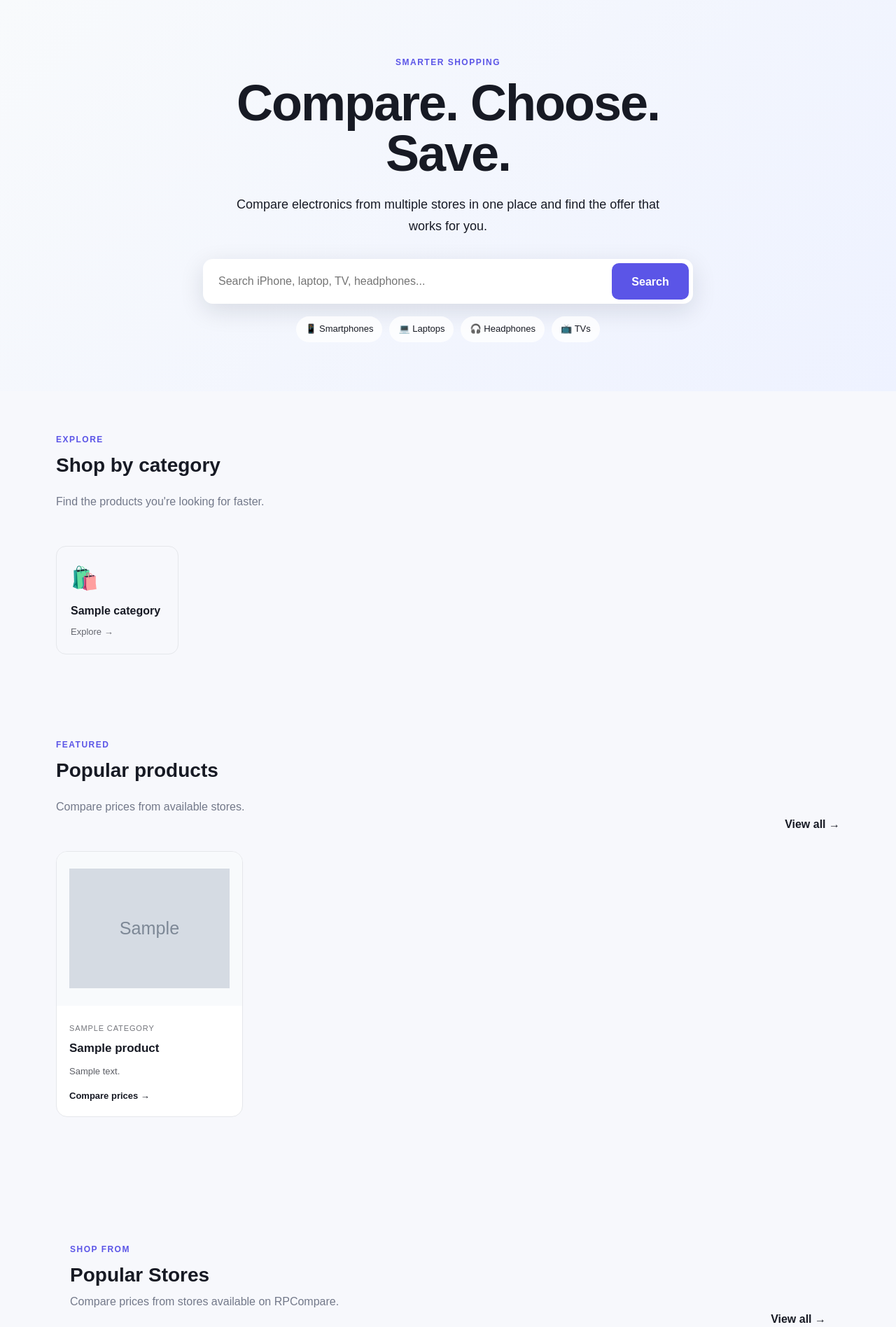
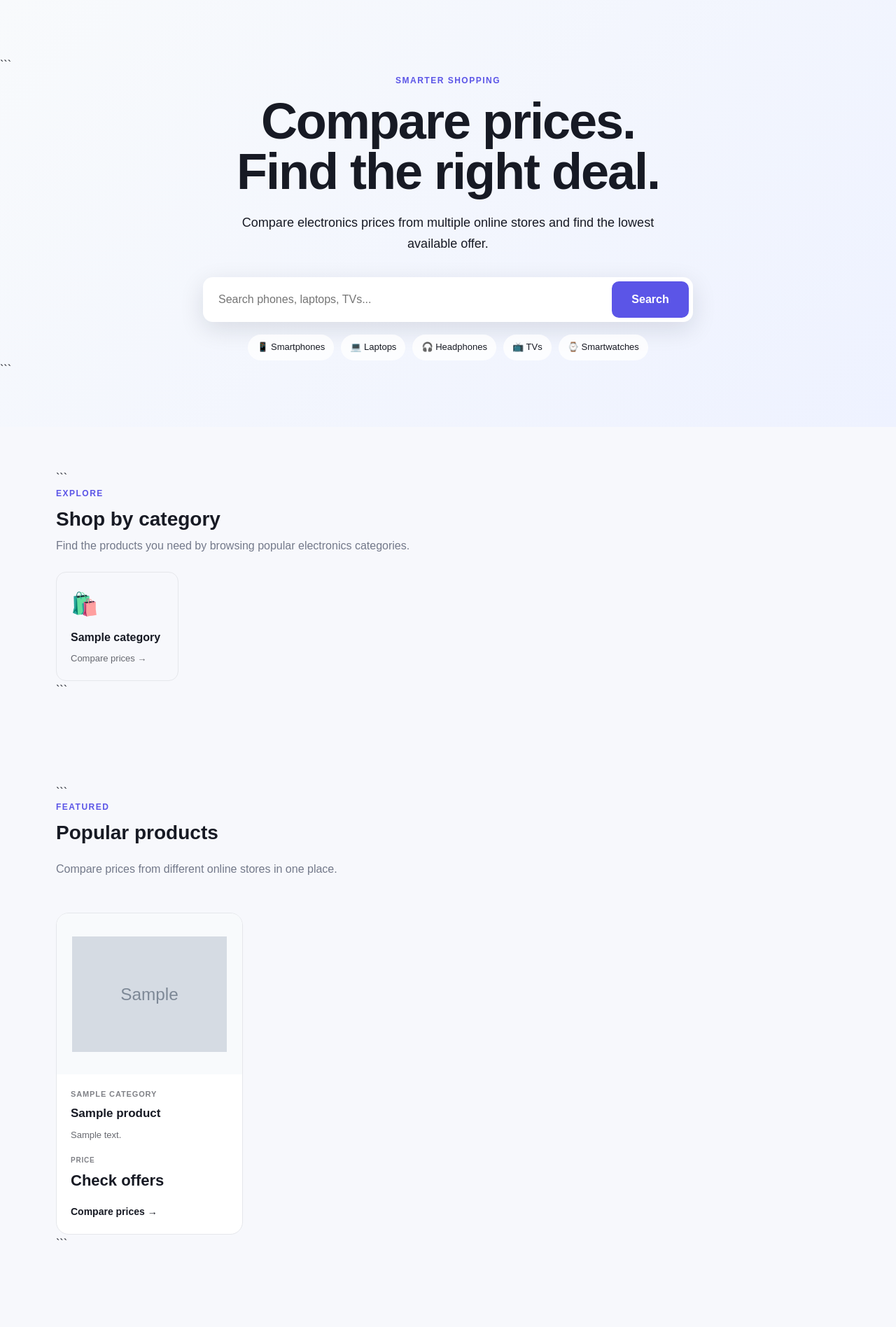
Before and after one commit to skiti-boot/rpcompare, a Django app: page / in a window 1280 px wide. Shown: the part 73-1969 px from the top of the page at 70% size. Run offline with Django 4.2, Linux system fonts and the light colour scheme; tables that the repository leaves empty hold one stand-in row (values such as "Sample post"); grey boxes marked "Sample" are stand-in pictures.

Commit message:
Build professional homepage

````diff
--- a/static/css/style.css
+++ b/static/css/style.css
@@ -2283,3 +2283,147 @@ body.dark .store-logo {
     }
 
 }
+
+/* =========================================
+   PREMIUM PRODUCT CARDS
+   ========================================= */
+
+   .product-card-new {
+    position: relative;
+    display: block;
+    overflow: hidden;
+    border: 1px solid #e5e7eb;
+    border-radius: 18px;
+    background: #fff;
+    text-decoration: none;
+    transition:
+        transform .22s ease,
+        box-shadow .22s ease,
+        border-color .22s ease;
+}
+
+.product-card-new:hover {
+    transform: translateY(-6px);
+    box-shadow: 0 18px 40px rgba(15, 23, 42, .12);
+    border-color: #d1d5db;
+}
+
+.product-image-new {
+    height: 230px;
+    display: flex;
+    align-items: center;
+    justify-content: center;
+    background: #f8fafc;
+    overflow: hidden;
+}
+
+.product-image-new img {
+    width: 100%;
+    height: 100%;
+    object-fit: contain;
+    padding: 22px;
+    transition: transform .3s ease;
+}
+
+.product-card-new:hover .product-image-new img {
+    transform: scale(1.05);
+}
+
+.product-card-body {
+    padding: 20px;
+}
+
+.product-category {
+    margin-bottom: 7px;
+    font-size: 11px;
+    font-weight: 700;
+    text-transform: uppercase;
+    letter-spacing: .08em;
+    opacity: .55;
+}
+
+.product-card-body h3 {
+    margin: 0;
+    font-size: 17px;
+    line-height: 1.35;
+}
+
+.product-card-body p {
+    margin: 9px 0 0;
+    font-size: 13px;
+    line-height: 1.5;
+    opacity: .65;
+}
+
+.price-row {
+    margin-top: 18px;
+}
+
+.price-row small {
+    display: block;
+    font-size: 10px;
+    font-weight: 700;
+    letter-spacing: .08em;
+    opacity: .55;
+}
+
+.price-row strong {
+    display: block;
+    margin-top: 3px;
+    font-size: 22px;
+}
+
+.store-name {
+    margin-top: 5px;
+    font-size: 13px;
+    opacity: .6;
+}
+
+.compare-link {
+    display: inline-block;
+    margin-top: 16px;
+    font-size: 14px;
+    font-weight: 700;
+}
+
+
+/* DARK MODE */
+
+body.dark .product-card-new {
+    background: #1f2937;
+    border-color: #374151;
+}
+
+body.dark .product-image-new {
+    background: #111827;
+}
+
+body.dark .product-card-new:hover {
+    border-color: #4b5563;
+    box-shadow: 0 18px 40px rgba(0, 0, 0, .35);
+}
+
+
+/* MOBILE */
+
+@media (max-width: 768px) {
+
+    .product-row {
+        display: flex;
+        overflow-x: auto;
+        gap: 14px;
+        padding-bottom: 12px;
+        scroll-snap-type: x mandatory;
+    }
+
+    .product-card-new {
+        min-width: 255px;
+        flex-shrink: 0;
+        scroll-snap-align: start;
+    }
+
+    .product-image-new {
+        height: 200px;
+    }
+
+}
--- a/templates/home.html
+++ b/templates/home.html
@@ -1,41 +1,50 @@
 {% extends "base.html" %}
 
 {% block title %}
-RPcompare — Compare Prices & Find Better Deals
+RPcompare — Compare Electronics Prices
 {% endblock %}
 
 {% block content %}
 
-<!-- HERO -->
+<!-- =========================================
+     HERO
+     ========================================= -->
 
 <section class="hero">
+
+```
 <div class="container hero-content">
 
     <div class="hero-text">
 
-            <p class="eyebrow">SMARTER SHOPPING</p>
+        <p class="eyebrow">
+            SMARTER SHOPPING
+        </p>
 
         <h1>
-                Compare.
-                <span>Choose.</span>
-                Save.
+            Compare prices.
+            <br>
+            <span>Find the right deal.</span>
         </h1>
 
         <p class="lead">
-                Compare electronics from multiple stores in one place
-                and find the offer that works for you.
+            Compare electronics prices from multiple online stores
+            and find the lowest available offer.
         </p>
 
     </div>
 
-        <form class="hero-search"
+
+    <form
+        class="hero-search"
         action="{% url 'search' %}"
-              method="get">
+        method="get"
+    >
 
         <input
             type="text"
             name="q"
-                placeholder="Search iPhone, laptop, TV, headphones..."
+            placeholder="Search phones, laptops, TVs..."
             aria-label="Search products"
         >
 
@@ -45,32 +54,42 @@ RPcompare — Compare Prices & Find Better Deals
 
     </form>
 
+
     <div class="hero-tags">
+
         <span>📱 Smartphones</span>
         <span>💻 Laptops</span>
         <span>🎧 Headphones</span>
         <span>📺 TVs</span>
+        <span>⌚ Smartwatches</span>
+
     </div>
 
 </div>
+```
+
 </section>
 
-
-<!-- CATEGORIES -->
+<!-- =========================================
+     CATEGORIES
+     ========================================= -->
 
 <section class="container section">
 
-    <div class="section-heading-row">
+```
+<div class="section-heading">
 
-        <div>
-            <p class="eyebrow">EXPLORE</p>
+    <p class="eyebrow">
+        EXPLORE
+    </p>
 
-            <h2>Shop by category</h2>
+    <h2>
+        Shop by category
+    </h2>
 
     <p class="section-description">
-                Find the products you're looking for faster.
+        Find the products you need by browsing popular electronics categories.
     </p>
-        </div>
 
 </div>
 
@@ -79,8 +98,10 @@ RPcompare — Compare Prices & Find Better Deals
 
     {% for c in categories %}
 
-            <a class="category-card"
-               href="{% url 'category' c.slug %}">
+        <a
+            class="category-card"
+            href="{% url 'category' c.slug %}"
+        >
 
             <div class="category-icon">
 
@@ -104,39 +125,53 @@ RPcompare — Compare Prices & Find Better Deals
 
             </div>
 
-                <strong>{{ c.name }}</strong>
+            <strong>
+                {{ c.name }}
+            </strong>
 
-                <span>Explore →</span>
+            <span>
+                Compare prices →
+            </span>
 
         </a>
+
+    {% empty %}
+
+        <p class="muted">
+            No categories available.
+        </p>
 
     {% endfor %}
 
 </div>
+```
 
 </section>
 
-
-<!-- FEATURED PRODUCTS -->
+<!-- =========================================
+     FEATURED PRODUCTS
+     ========================================= -->
 
 <section class="container section">
 
+```
 <div class="section-heading-row">
 
     <div>
-            <p class="eyebrow">FEATURED</p>
 
-            <h2>Popular products</h2>
+        <p class="eyebrow">
+            FEATURED
+        </p>
+
+        <h2>
+            Popular products
+        </h2>
 
         <p class="section-description">
-                Compare prices from available stores.
+            Compare prices from different online stores in one place.
         </p>
+
     </div>
-
-        <a class="section-link"
-           href="{% url 'search' %}">
-            View all →
-        </a>
 
 </div>
 
@@ -145,8 +180,10 @@ RPcompare — Compare Prices & Find Better Deals
 
     {% for p in products %}
 
-            <a class="product-card-new"
-               href="{% url 'product_detail' p.slug %}">
+        <a
+            class="product-card-new"
+            href="{% url 'product_detail' p.slug %}"
+        >
 
             <div class="product-image-new">
 
@@ -171,18 +208,20 @@ RPcompare — Compare Prices & Find Better Deals
 
             <div class="product-card-body">
 
-                    <span class="product-category">
+                <div class="product-category">
                     {{ p.category.name }}
-                    </span>
+                </div>
+
 
                 <h3>
                     {{ p.name }}
                 </h3>
 
+
                 {% if p.description %}
 
                     <p>
-                            {{ p.description|truncatewords:10 }}
+                        {{ p.description|truncatewords:12 }}
                     </p>
 
                 {% endif %}
@@ -194,23 +233,39 @@ RPcompare — Compare Prices & Find Better Deals
 
                         <div class="price-row">
 
-                                <div>
-                                    <small>FROM</small>
+                            <small>
+                                LOWEST PRICE
+                            </small>
 
                             <strong>
                                 Rs. {{ offer.price }}
                             </strong>
+
                         </div>
 
-                            </div>
 
                         <div class="store-name">
                             {{ offer.store.name }}
                         </div>
 
+                    {% else %}
+
+                        <div class="price-row">
+
+                            <small>
+                                PRICE
+                            </small>
+
+                            <strong>
+                                Check offers
+                            </strong>
+
+                        </div>
+
                     {% endif %}
 
                 {% endwith %}
+
 
                 <span class="compare-link">
                     Compare prices →
@@ -223,74 +278,127 @@ RPcompare — Compare Prices & Find Better Deals
     {% empty %}
 
         <div class="empty">
-                <h3>No products available</h3>
+
+            <h3>
+                No products available
+            </h3>
+
             <p>
-                    Products with available offers will appear here.
+                Products will appear here once they are added.
             </p>
+
         </div>
 
     {% endfor %}
 
 </div>
+```
 
 </section>
 
-
-<!-- WHY RPCOMPARE -->
+<!-- =========================================
+     POPULAR STORES
+     ========================================= -->
 
 <section class="container section">
 
-    <div class="section-heading">
-        <section class="container section">
+```
+<div class="section-heading-row">
 
-            <div class="section-heading-row">
     <div>
-                    <p class="eyebrow">SHOP FROM</p>
-                    <h2>Popular Stores</h2>
+
+        <p class="eyebrow">
+            SHOP FROM
+        </p>
+
+        <h2>
+            Popular Stores
+        </h2>
+
         <p class="section-description">
             Compare prices from stores available on RPCompare.
         </p>
+
     </div>
 
-                <a class="section-link" href="{% url 'stores' %}">
+
+    <a
+        class="section-link"
+        href="{% url 'stores' %}"
+    >
         View all →
     </a>
+
 </div>
+
 
 <div class="store-row">
 
     {% for store in stores|slice:":6" %}
 
-                    <a class="store-card"
-                       href="{% url 'store_detail' store.id %}">
+        <a
+            class="store-card"
+            href="{% url 'store_detail' store.id %}"
+        >
 
             <div class="store-logo">
                 {{ store.name|first|upper }}
             </div>
 
+
             <div class="store-card-content">
-                            <h3>{{ store.name }}</h3>
-                            <span>View products →</span>
+
+                <h3>
+                    {{ store.name }}
+                </h3>
+
+                <span>
+                    View products →
+                </span>
+
             </div>
 
         </a>
 
+    {% empty %}
+
+        <p class="muted">
+            No stores available yet.
+        </p>
+
     {% endfor %}
 
 </div>
+```
 
 </section>
 
-        <p class="eyebrow">WHY RPCOMPARE</p>
+<!-- =========================================
+     FEATURES
+     ========================================= -->
+
+<section class="container section">
+
+```
+<div class="section-heading">
+
+    <p class="eyebrow">
+        WHY RPCOMPARE
+    </p>
 
     <h2>
-            Everything you need before you buy
+        Shop smarter
     </h2>
+
+    <p class="section-description">
+        Everything you need to make better buying decisions.
+    </p>
 
 </div>
 
 
 <div class="feature-grid">
+
 
     <div class="feature-card">
 
@@ -298,10 +406,13 @@ RPcompare — Compare Prices & Find Better Deals
             🔎
         </div>
 
-            <h3>Search</h3>
+        <h3>
+            Search
+        </h3>
 
         <p>
-                Find products quickly using one simple search.
+            Quickly find phones, laptops, TVs, headphones
+            and other electronics.
         </p>
 
     </div>
@@ -313,10 +424,13 @@ RPcompare — Compare Prices & Find Better Deals
             ⚖️
         </div>
 
-            <h3>Compare</h3>
+        <h3>
+            Compare
+        </h3>
 
         <p>
-                Compare available offers from different stores.
+            Compare prices from different online stores
+            before buying.
         </p>
 
     </div>
@@ -328,10 +442,13 @@ RPcompare — Compare Prices & Find Better Deals
             💰
         </div>
 
-            <h3>Find better prices</h3>
+        <h3>
+            Find better prices
+        </h3>
 
         <p>
-                See different offers before deciding where to buy.
+            See available offers and identify lower-priced
+            options more easily.
         </p>
 
     </div>
@@ -343,28 +460,37 @@ RPcompare — Compare Prices & Find Better Deals
             🛒
         </div>
 
-            <h3>Buy</h3>
+        <h3>
+            Buy directly
+        </h3>
 
         <p>
-                Visit the retailer and complete your purchase there.
+            Visit the retailer and complete your purchase
+            directly with the store.
         </p>
 
     </div>
 
+
 </div>
+```
 
 </section>
 
+<!-- =========================================
+     HOW IT WORKS
+     ========================================= -->
 
-<!-- HOW IT WORKS -->
+<section class="how-section section">
 
-<section class="how-section">
-
-    <div class="container section">
+```
+<div class="container">
 
     <div class="section-heading">
 
-            <p class="eyebrow">HOW IT WORKS</p>
+        <p class="eyebrow">
+            HOW IT WORKS
+        </p>
 
         <h2>
             Shop smarter in three steps
@@ -375,14 +501,20 @@ RPcompare — Compare Prices & Find Better Deals
 
     <div class="steps">
 
+
         <div class="step">
 
-                <span>01</span>
+            <span>
+                01
+            </span>
 
-                <h3>Search</h3>
+            <h3>
+                Search
+            </h3>
 
             <p>
-                    Search for the product you want.
+                Search for the phone, laptop, TV or other
+                electronics you want.
             </p>
 
         </div>
@@ -390,12 +522,17 @@ RPcompare — Compare Prices & Find Better Deals
 
         <div class="step">
 
-                <span>02</span>
+            <span>
+                02
+            </span>
 
-                <h3>Compare</h3>
+            <h3>
+                Compare
+            </h3>
 
             <p>
-                    Explore prices from different stores.
+                See available prices from different online
+                stores in one place.
             </p>
 
         </div>
@@ -403,19 +540,26 @@ RPcompare — Compare Prices & Find Better Deals
 
         <div class="step">
 
-                <span>03</span>
+            <span>
+                03
+            </span>
 
-                <h3>Choose</h3>
+            <h3>
+                Buy
+            </h3>
 
             <p>
-                    Open the offer and buy directly from the retailer.
+                Open the store listing and complete your
+                purchase directly with the retailer.
             </p>
 
         </div>
 
+
     </div>
 
 </div>
+```
 
 </section>
 
````
Lines whose indentation alone changed are shown as unchanged.
